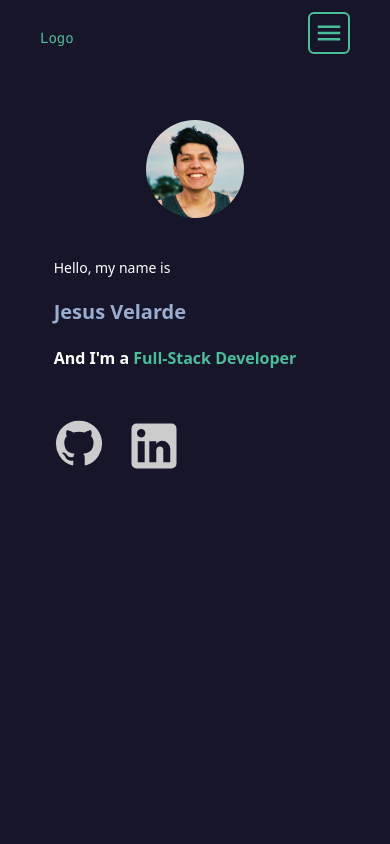
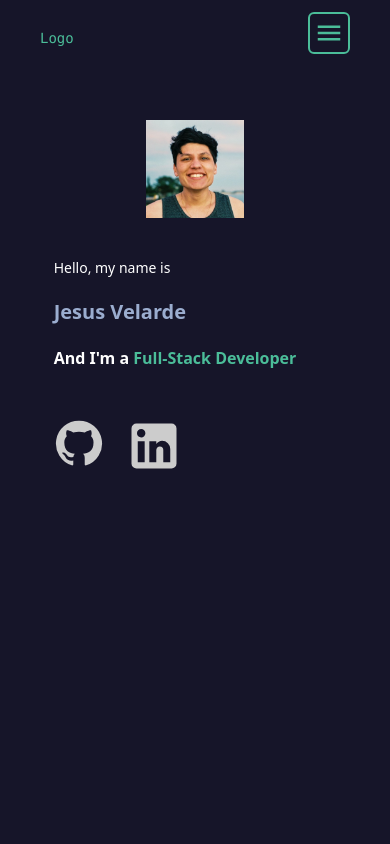
Before and after one commit to heyyysus/dev-portfolio, a Next.js app: page / in a window 390 px wide. Shown: the top 844 px of the page. Built offline with nearby package versions, Linux system fonts and the light colour scheme.

Commit message:
make profile image square on mobile

```diff
--- a/src/app/_components/landingSection.tsx
+++ b/src/app/_components/landingSection.tsx
@@ -40,7 +40,7 @@ export const LandingSection: FC<LandingSectionProps> =  ({}) => {
 
           </div>
           <div className='flex flex-col justify-center content-center animate-fadeInSlow mb-10'>
-            <div className='rounded-full overflow-hidden w-[25vw]'>
+            <div className='md:rounded-full overflow-hidden w-[25vw]'>
               <ResponsiveImage src='/images/linkedin.jpeg' alt="" />
             </div>
           </div>
```
